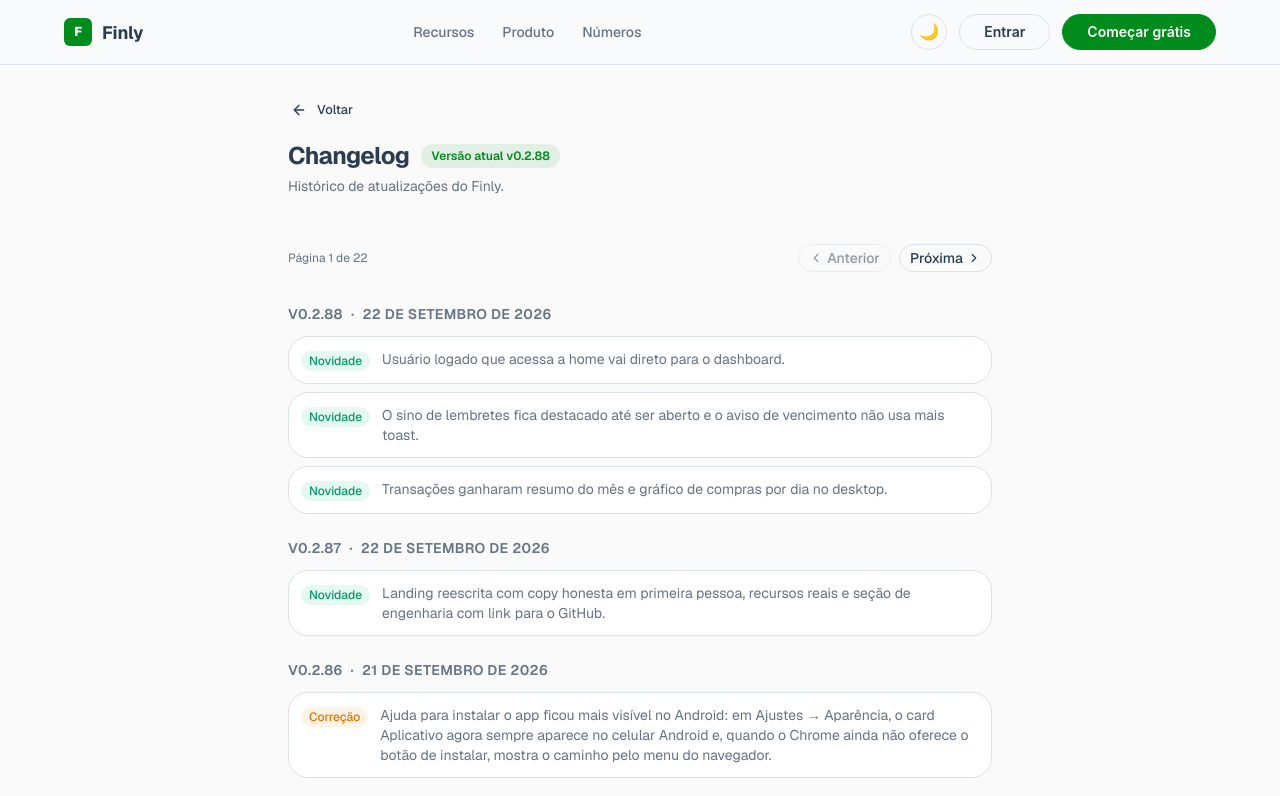
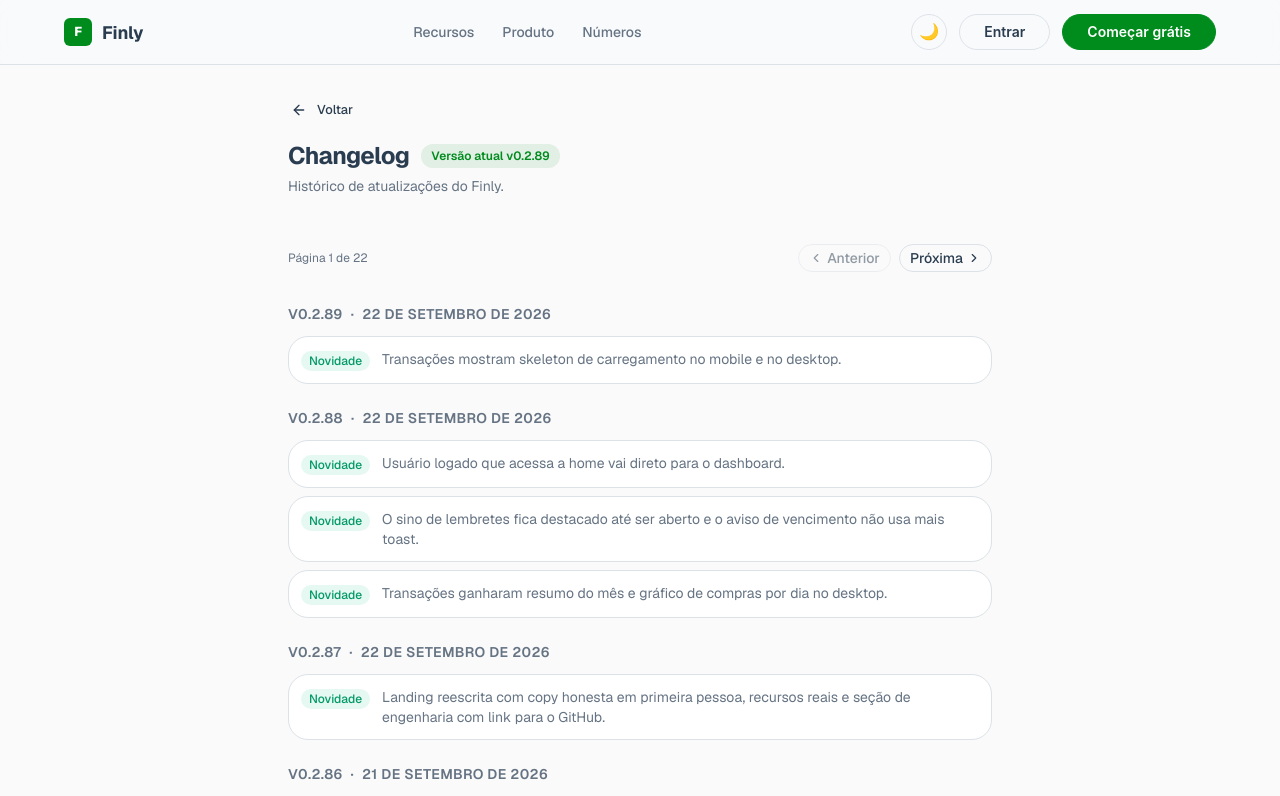
Before and after one commit to juliano340/finly, a Next.js app: page /changelog in a window 1280 px wide. Shown: the top 796 px of the page. Built offline with nearby package versions, Linux system fonts and the light colour scheme.

Commit message:
chore(release): prepara v0.2.89

```diff
--- a/package.json
+++ b/package.json
@@ -1,6 +1,6 @@
 {
   "name": "finly",
-  "version": "0.2.88",
+  "version": "0.2.89",
   "private": true,
   "license": "MIT",
   "scripts": {
--- a/src/content/releases.ts
+++ b/src/content/releases.ts
@@ -24,9 +24,16 @@
   return `${year}-${month}-${day}`
 }
 
-export const CURRENT_VERSION = "0.2.88"
+export const CURRENT_VERSION = "0.2.89"
 
 export const releases = [
+  {
+    version: "0.2.89",
+    date: "2026-09-22",
+    changes: [
+      { type: "feat", description: "Transações mostram skeleton de carregamento no mobile e no desktop." },
+    ],
+  },
   {
     version: "0.2.88",
     date: "2026-09-22",
```
Also changed, not shown: 2 other files (tests, documents, lock files or other folders).
